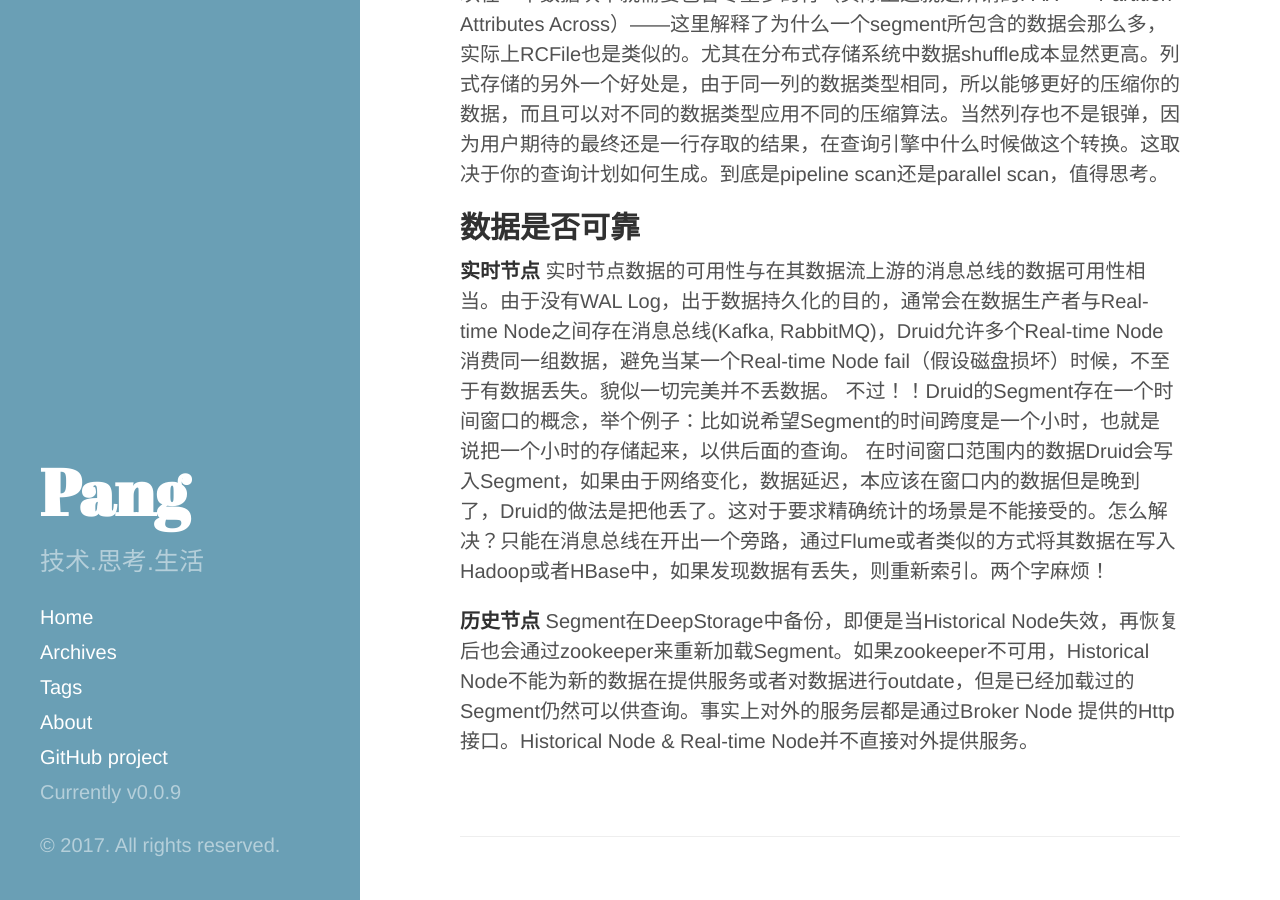
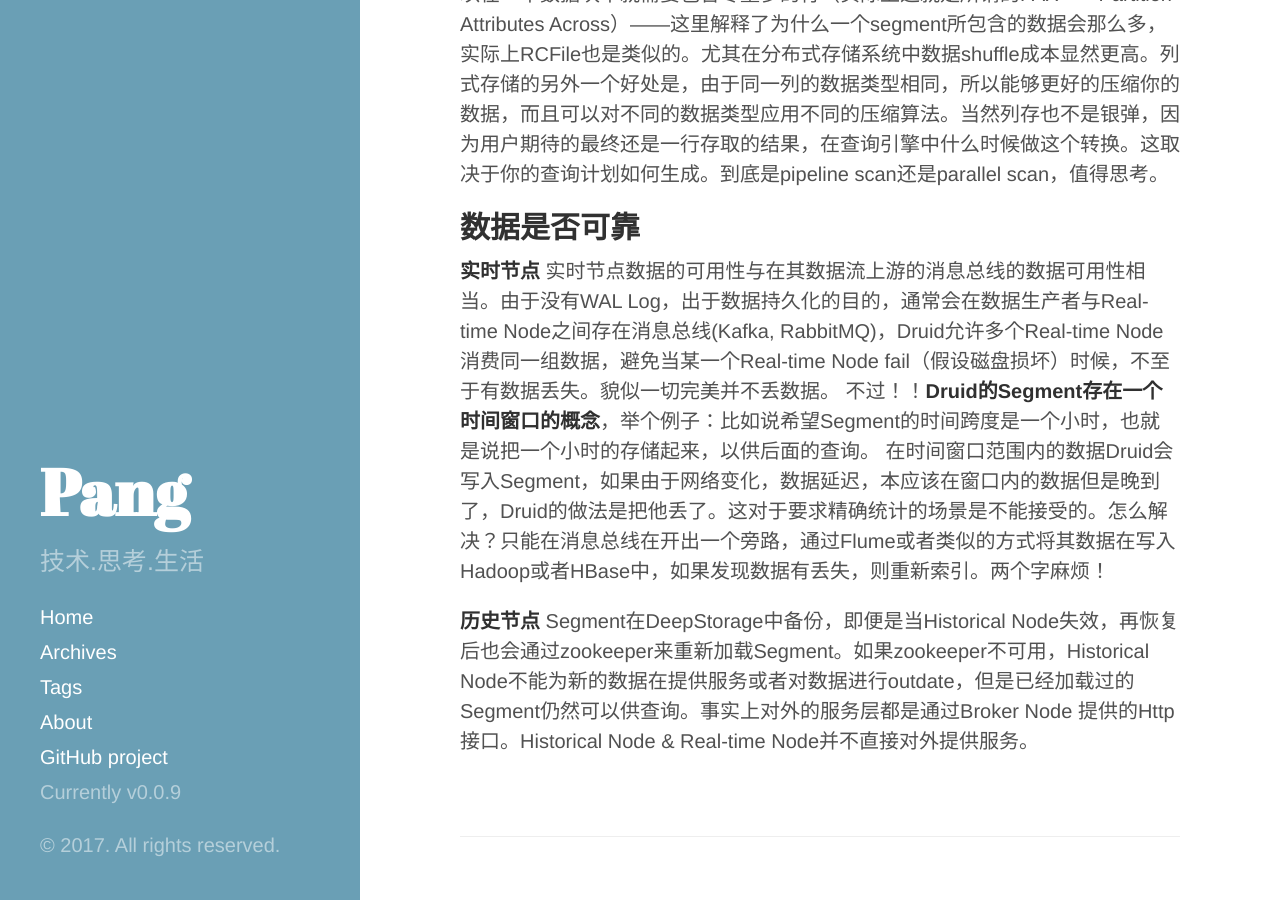
Before and after one commit to pangzhenzhou/pzz-github-pages-blog, a Jekyll site: the page built from _posts/2016-12-23-druid-arch-03.md, in a window 1280 px wide and 900 px high, scrolled down 1359 px. Built offline with Jekyll 4.4.1, drawn with Linux system fonts in a browser that asks for light colours.

```diff
--- a/_posts/2016-12-23-druid-arch-03.md
+++ b/_posts/2016-12-23-druid-arch-03.md
@@ -22,6 +22,6 @@ tags : druid
 ## 数据是否可靠
 
 **实时节点** 实时节点数据的可用性与在其数据流上游的消息总线的数据可用性相当。由于没有WAL Log，出于数据持久化的目的，通常会在数据生产者与Real-time Node之间存在消息总线(Kafka, RabbitMQ)，Druid允许多个Real-time Node消费同一组数据，避免当某一个Real-time Node fail（假设磁盘损坏）时候，不至于有数据丢失。貌似一切完美并不丢数据。
-不过！！Druid的Segment存在一个时间窗口的概念，举个例子：比如说希望Segment的时间跨度是一个小时，也就是说把一个小时的存储起来，以供后面的查询。 在时间窗口范围内的数据Druid会写入Segment，如果由于网络变化，数据延迟，本应该在窗口内的数据但是晚到了，Druid的做法是把他丢了。这对于要求精确统计的场景是不能接受的。怎么解决？只能在消息总线在开出一个旁路，通过Flume或者类似的方式将其数据在写入Hadoop或者HBase中，如果发现数据有丢失，则重新索引。两个字麻烦！
+不过！！**Druid的Segment存在一个时间窗口的概念**，举个例子：比如说希望Segment的时间跨度是一个小时，也就是说把一个小时的存储起来，以供后面的查询。 在时间窗口范围内的数据Druid会写入Segment，如果由于网络变化，数据延迟，本应该在窗口内的数据但是晚到了，Druid的做法是把他丢了。这对于要求精确统计的场景是不能接受的。怎么解决？只能在消息总线在开出一个旁路，通过Flume或者类似的方式将其数据在写入Hadoop或者HBase中，如果发现数据有丢失，则重新索引。两个字麻烦！
 
 **历史节点** Segment在DeepStorage中备份，即便是当Historical Node失效，再恢复后也会通过zookeeper来重新加载Segment。如果zookeeper不可用，Historical Node不能为新的数据在提供服务或者对数据进行outdate，但是已经加载过的Segment仍然可以供查询。事实上对外的服务层都是通过Broker Node 提供的Http接口。Historical Node & Real-time Node并不直接对外提供服务。
```
